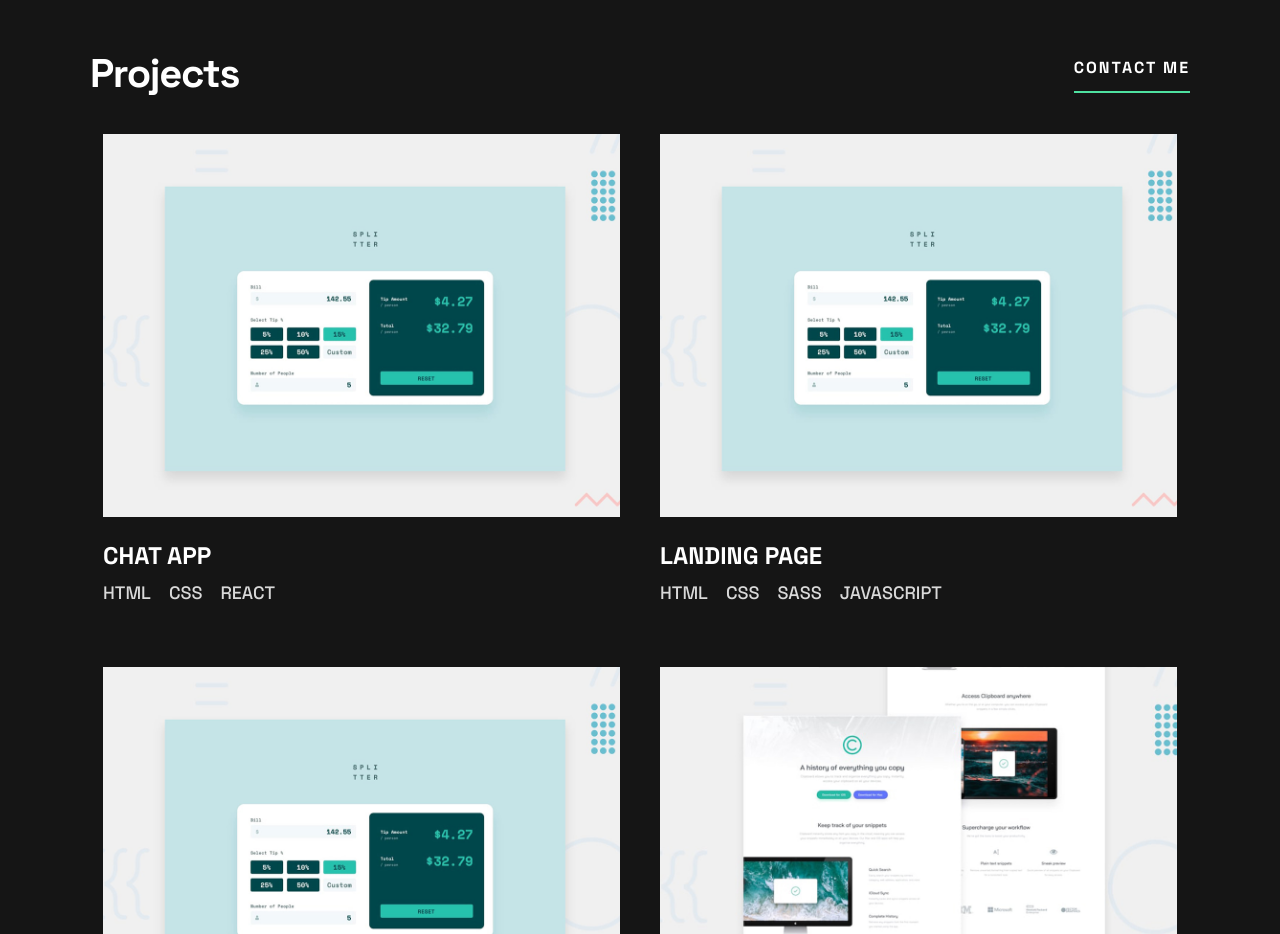
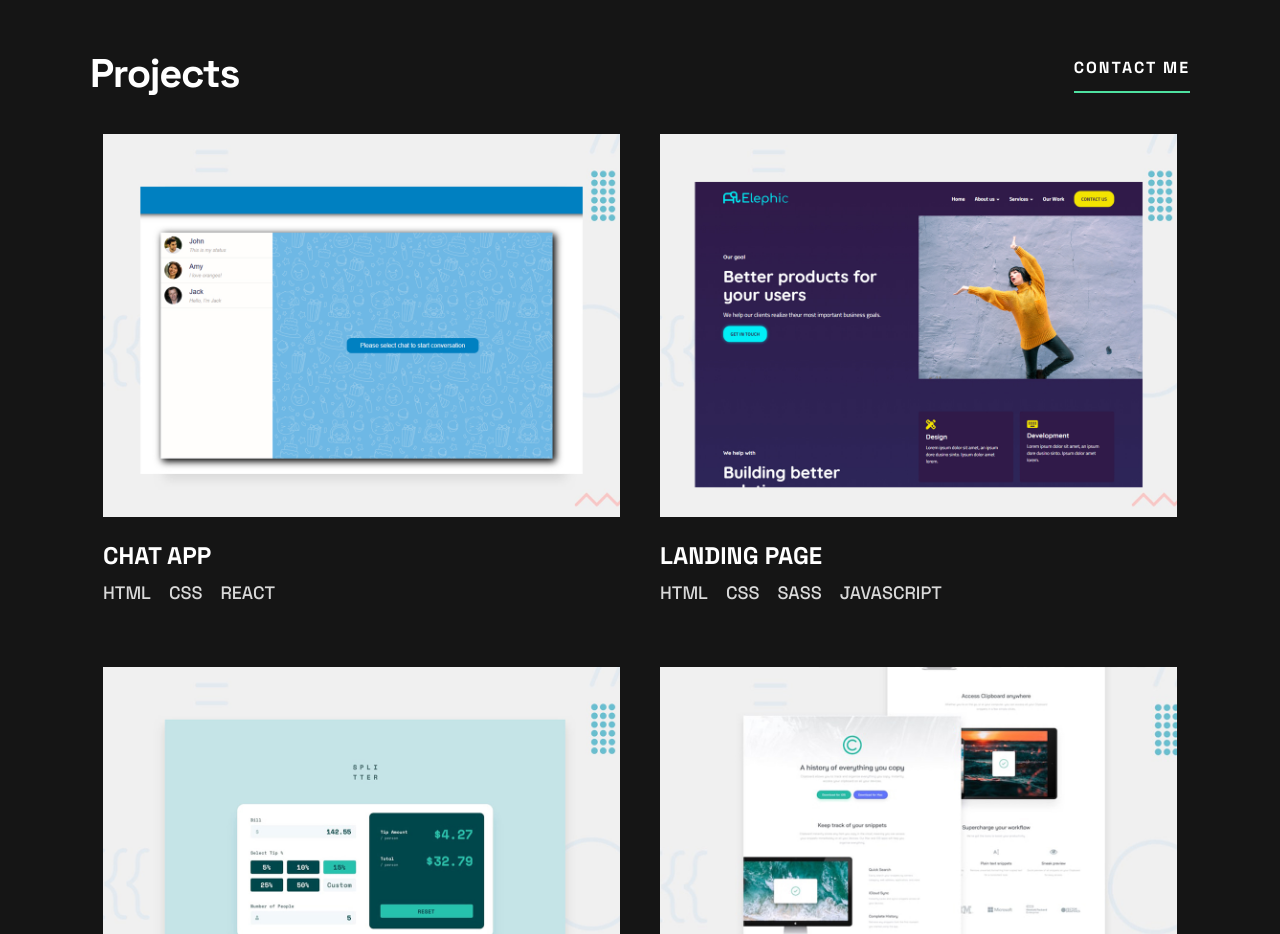
Before and after one commit to Darko96/portfolio, a website: page index.html in a window 1280 px wide. Shown: the part 1000-1934 px from the top of the page. Drawn offline with Linux system fonts and the light colour scheme.

Commit message:
added screenshots for new projects

```diff
--- a/index.html
+++ b/index.html
@@ -129,7 +129,7 @@
         <div class="project-container">
           <div class="project-box">
             <div class="project-box__img-box item animated wow fadeIn">
-              <img src="img/thumbnail-project-1-large.jpg" alt="" />
+              <img src="img/thumbnail-project-7-large.jpg" alt="" />
               <div class="overlay fade-overlay">
                 <a
                   class="btn overlay-btn"
@@ -171,7 +171,7 @@
 
           <div class="project-box">
             <div class="project-box__img-box item animated wow fadeIn">
-              <img src="img/thumbnail-project-1-large.jpg" alt="" />
+              <img src="img/thumbnail-project-8-large.jpg" alt="" />
               <div class="overlay fade-overlay">
                 <a
                   class="btn overlay-btn"
```
Also changed, not shown: img/thumbnail-project-7-large.jpg (added), img/thumbnail-project-7-small.jpg (added), img/thumbnail-project-8-large.jpg (added), img/thumbnail-project-8-small.jpg (added).
